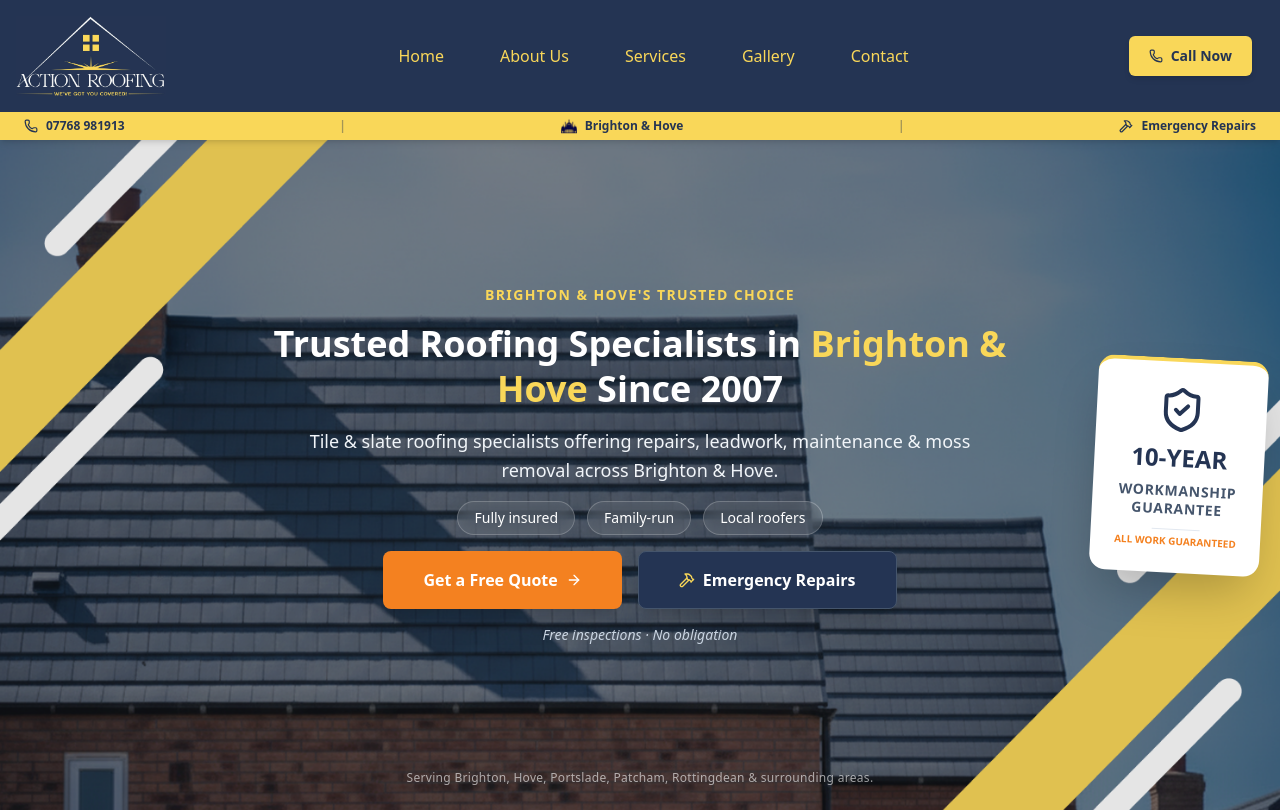
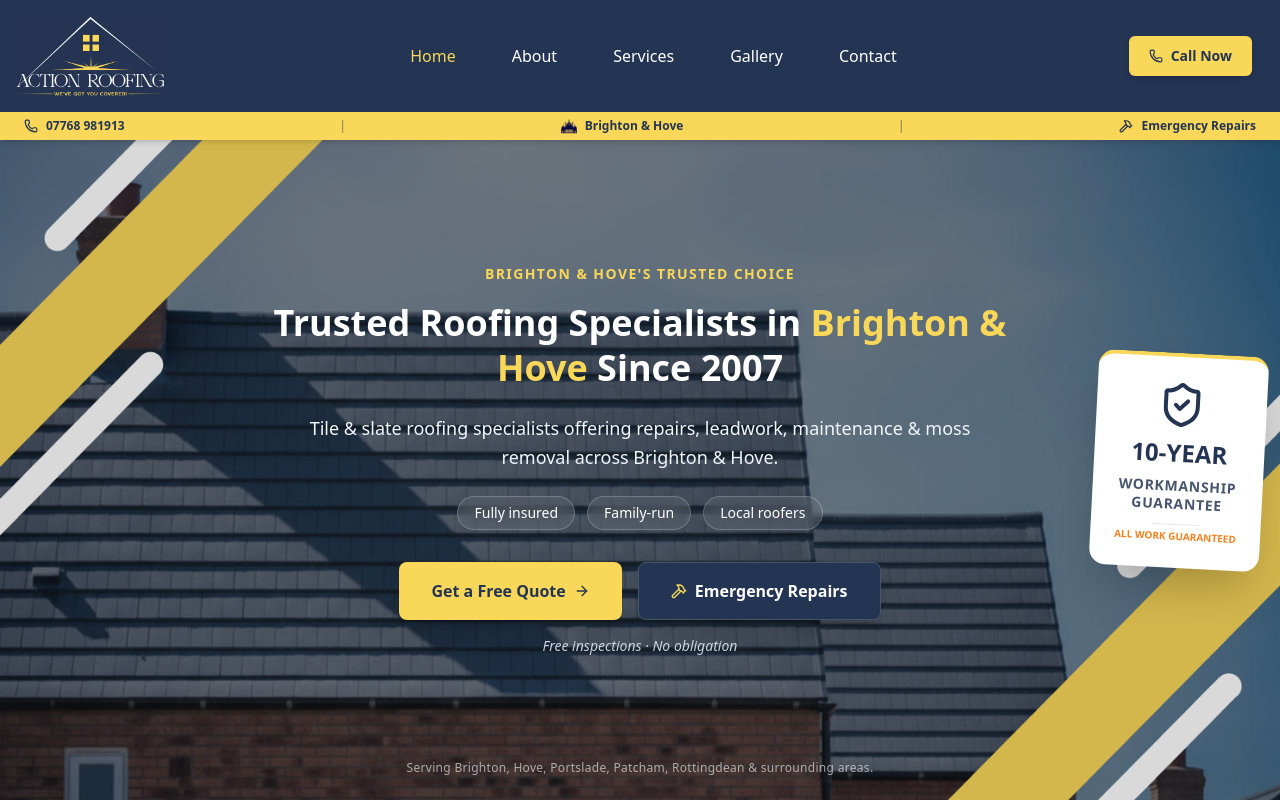
Before and after one commit to ChazzaT18/Action-Roofing, a React (Vite) app: page / in a window 1280 px wide. Shown: the top 812 px of the page. Built offline with nearby package versions, Linux system fonts and the light colour scheme.

Commit message:
lading page hero

```diff
--- a/src/App.jsx
+++ b/src/App.jsx
@@ -1,27 +1,72 @@
-import React from "react";
+import {React, useState} from "react";
 import { BrowserRouter as Router, Routes, Route } from "react-router-dom";
 import Header from "./Components/Header";
 import GetQuote from "./Components/GetQuote";
 import ContactUsPage from "./Pages/ContactUsPage";
-import GalleryPage from "./Pages/GalleryPage"
-import HomePage from "./Pages/HomePage"
-import AboutUsPage from "./Pages/AboutUsPage"
-import ServicesPage from "./Pages/ServicesPage"
+import GalleryPage from "./Pages/GalleryPage";
+import HomePage from "./Pages/HomePage";
+import AboutUsPage from "./Pages/AboutUsPage";
+import ServicesPage from "./Pages/ServicesPage";
+import { createContext } from "react";
 
+const CurrentPageContext = createContext();
 
 function App() {
+  const [currentPage, setCurrentPage] = useState("");
   return (
-    <Router>
-      <Header />
-      <Routes>
-        <Route path="/" element={<HomePage />} />
-        <Route path="/contact-us" element={<ContactUsPage />} />
-        <Route path="/about-us" element={<AboutUsPage />} />
-        <Route path="/services" element={<ServicesPage />} />
-        <Route path="/gallery" element={<GalleryPage />} />
-      </Routes>
-      <GetQuote />
-    </Router>
+    <CurrentPageContext.Provider value={{ currentPage, setCurrentPage }}>
+      <Router>
+        <Header currentPage={currentPage} setCurrentPage={setCurrentPage} />
+        <Routes>
+          <Route
+            path="/"
+            element={
+              <HomePage
+                setCurrentPage={setCurrentPage}
+                currentPage={currentPage}
+              />
+            }
+          />
+          <Route
+            path="/contact-us"
+            element={
+              <ContactUsPage
+                setCurrentPage={setCurrentPage}
+                currentPage={currentPage}
+              />
+            }
+          />
+          <Route
+            path="/about-us"
+            element={
+              <AboutUsPage
+                setCurrentPage={setCurrentPage}
+                currentPage={currentPage}
+              />
+            }
+          />
+          <Route
+            path="/services"
+            element={
+              <ServicesPage
+                setCurrentPage={setCurrentPage}
+                currentPage={currentPage}
+              />
+            }
+          />
+          <Route
+            path="/gallery"
+            element={
+              <GalleryPage
+                setCurrentPage={setCurrentPage}
+                currentPage={currentPage}
+              />
+            }
+          />
+        </Routes>
+        <GetQuote />
+      </Router>
+    </CurrentPageContext.Provider>
   );
 }
 
--- a/src/Components/Header.jsx
+++ b/src/Components/Header.jsx
@@ -1,8 +1,8 @@
 import { useState, useEffect } from "react";
-import { Hammer, Phone, X, Menu } from "lucide-react"; // Added X and Menu icons
-import { Link, useLocation } from "react-router-dom"; // Added useLocation to close menu on navigation
+import { Hammer, Phone, X, Menu } from "lucide-react";
+import { Link, useLocation } from "react-router-dom";
 
-const Header = () => {
+const Header = ({currentPage, setCurrentPage}) => {
   const [isVisible, setIsVisible] = useState(true);
   const [lastScrollY, setLastScrollY] = useState(0);
   const [isScrolled, setIsScrolled] = useState(false);
@@ -45,7 +45,7 @@ const Header = () => {
 
   const navLinks = [
     { name: "Home", path: "/" },
-    { name: "About Us", path: "/about-us" },
+    { name: "About", path: "/about-us" },
     { name: "Services", path: "/services" },
     { name: "Gallery", path: "/gallery" },
     { name: "Contact", path: "/contact-us" },
@@ -91,7 +91,7 @@ const Header = () => {
               <button
                 onClick={() => setIsMenuOpen(!isMenuOpen)}
                 type="button"
-                className="inline-flex items-center p-2 w-10 h-10 justify-center text-[#F9D759] rounded-lg md:hidden hover:bg-slate-800 focus:outline-none transition-colors"
+                className="inline-flex items-center p-2 w-10 h-10 justify-center text-white rounded-lg md:hidden hover:bg-slate-800 focus:outline-none transition-colors"
               >
                 <span className="sr-only">Open main menu</span>
                 {isMenuOpen ? <X size={32} /> : <Menu size={32} />}
@@ -108,7 +108,7 @@ const Header = () => {
                   >
                     <Link
                       to={item.path}
-                      className="nav-link-hover block px-3 text-[#F9D759] hover:text-white transition-colors duration-200"
+                      className={`block px-3 transition-colors duration-200 ${currentPage === item.name.toLowerCase()? "text-yellow" : "text-white nav-link-hover"}`}
                     >
                       {item.name}
                     </Link>
@@ -121,7 +121,7 @@ const Header = () => {
 
         {/* 2. MOBILE SLIDE-DOWN MENU */}
         <div
-          className={`absolute w-full bg-[#2c3a55] border-y-2 border-[#F9D759] transition-all duration-500 ease-in-out z-30 md:hidden ${
+          className={`absolute w-full bg-[#565656] border-y-2 border-[#F9D759] transition-all duration-500 ease-in-out z-30 md:hidden ${
             isMenuOpen
               ? "translate-y-0"
               : "-translate-y-full pointer-events-none shadow-xl"
@@ -132,7 +132,7 @@ const Header = () => {
               <li key={item.name}>
                 <Link
                   to={item.path}
-                  className="block text-xl text-white active:text-[#F9D759] py-2"
+                  className={`block text-xl ${currentPage === item.name.toLocaleLowerCase()? "text-[#F9D759]" : "text-white"} py-2`}
                 >
                   {item.name}
                 </Link>
--- a/src/Pages/AboutUsPage.jsx
+++ b/src/Pages/AboutUsPage.jsx
@@ -1,7 +1,11 @@
-const AboutUsPage = () => {
- return (
-<h1 className="text-3xl">About Us</h1>
- )
-}
+import { useEffect } from "react";
 
-export default AboutUsPage
+const AboutUsPage = ({ setCurrentPage, currentPage }) => {
+  useEffect(() => {
+    setCurrentPage("about");
+    window.scrollTo(0, 0);
+  }, [setCurrentPage]);
+  return <h1 className="text-3xl">About Us</h1>;
+};
+
+export default AboutUsPage;
--- a/src/Pages/ContactUsPage.jsx
+++ b/src/Pages/ContactUsPage.jsx
@@ -1,7 +1,11 @@
-const ContactUsPage = () => {
- return (
-<h1 className="text-3xl">Contact Us</h1>
- )
-}
+import { useEffect } from "react";
 
-export default ContactUsPage
+const ContactUsPage = ({ setCurrentPage, currentPage }) => {
+  useEffect(() => {
+    setCurrentPage("contact");
+    window.scrollTo(0, 0);
+  }, [setCurrentPage]);
+  return <h1 className="text-3xl">Contact Us</h1>;
+};
+
+export default ContactUsPage;
--- a/src/Pages/GalleryPage.jsx
+++ b/src/Pages/GalleryPage.jsx
@@ -1,7 +1,11 @@
-const GalleryPage = () => {
- return (
-<h1 className="text-3xl">Gallery</h1>
- )
-}
+import { useEffect } from "react";
 
-export default GalleryPage
+const GalleryPage = ({ setCurrentPage, currentPage }) => {
+  useEffect(() => {
+    setCurrentPage("gallery");
+    window.scrollTo(0, 0);
+  }, [setCurrentPage]);
+  return <h1 className="text-3xl">Gallery</h1>;
+};
+
+export default GalleryPage;
--- a/src/Pages/HomePage.jsx
+++ b/src/Pages/HomePage.jsx
@@ -1,29 +1,39 @@
 import { Hammer, ArrowRight, ShieldCheck } from "lucide-react";
+import { useEffect } from "react";
+import { Link } from "react-router-dom";
 
-const HomePage = () => {
+const HomePage = ({ setCurrentPage, currentPage }) => {
+
+  useEffect(() => {
+    setCurrentPage("home");
+    window.scrollTo(0, 0);
+  }, [setCurrentPage]);
+
   return (
-    <main className="relative h-[calc(100vh-110px)] mt-[-20px] w-full">
-      {/* Hero Section Container */}
-      <div className="relative w-full overflow-hidden h-full flex items-center justify-center">
+    <main className="relative w-full mt-[-30px] md:mt-[-20px]">
+      {/* HERO SECTION CONTAINER
+        - justify-center will now work perfectly because the bottom line is absolute
+      */}
+      <div className="relative w-full flex flex-col min-h-[calc(100vh-126px)] sm:min-h-[calc(100vh-116px)] md:min-h-[calc(100vh-120px)] items-center justify-center overflow-hidden">
         <img
-          className="h-full w-full object-cover object-center"
+          className="absolute inset-0 w-full h-full object-cover object-center"
           src="/images/Frame 2.png"
           alt="Action Roofing Brighton - Specialists Since 2007"
         />
 
-        {/* Dark Overlay for text readability */}
-        <div className="absolute inset-0 h-full bg-black/10" />
+        {/* Dark Overlay */}
+        <div className="absolute inset-0 bg-black/15" />
 
-        {/* Content Overlay */}
-        <div className="absolute inset-0 flex h-full items-center justify-center px-4">
-          <div className="max-w-screen-xl h-full w-full grid grid-cols-1 lg:grid-cols-12 gap-8 ">
+        {/* Main Content Grid */}
+        <div className="relative z-10 w-full max-w-screen-xl px-4 py-10">
+          <div className="grid grid-cols-1 lg:grid-cols-12 gap-8 items-center">
             {/* Center Column: Primary Content */}
-            <div className="lg:col-span-8 lg:col-start-3 text-white flex h-full flex-col justify-center gap-4 items-center text-center">
-              <div className="">
-                <p className="text-[#F9D759] font-bold mb-4 tracking-widest uppercase text-sm">
+            <div className="lg:col-span-8 lg:col-start-3 text-white flex flex-col justify-center gap-6 items-center text-center">
+              <div className="space-y-4">
+                <p className="text-[#F9D759] font-bold tracking-widest uppercase text-xs sm:text-sm">
                   Brighton & Hove's Trusted Choice
                 </p>
-                <h1 className="text-3xl md:text-3xl lg:text-4xl font-extrabold leading-tight max-w-4xl">
+                <h1 className="text-3xl md:text-3xl lg:text-4xl font-extrabold leading-tight max-w-3xl">
                   Trusted Roofing Specialists in{" "}
                   <span className="text-[#F9D759]">Brighton & Hove</span> Since
                   2007
@@ -35,7 +45,7 @@ const HomePage = () => {
                 maintenance & moss removal across Brighton & Hove.
               </p>
 
-              {/* Centered Feature Badges */}
+              {/* Feature Badges */}
               <div className="flex flex-wrap justify-center gap-3 text-sm font-medium">
                 <span className="bg-white/10 px-4 py-1.5 rounded-full border border-white/20 backdrop-blur-md">
                   Fully insured
@@ -48,29 +58,28 @@ const HomePage = () => {
                 </span>
               </div>
 
-              {/* CTA Buttons Group */}
-              <div className="flex flex-col items-center">
+              {/* CTA Buttons */}
+              <div className="flex flex-col items-center pt-2">
                 <div className="flex flex-col sm:flex-row gap-4 w-full sm:w-auto">
-                  <button className="px-10 py-4 bg-[#F48120] hover:bg-[#D97010] text-white font-bold rounded-lg shadow-xl transition-all flex items-center justify-center gap-2 group transform hover:scale-105">
+                  <button className="px-8 py-4 bg-[#F9D759] hover:bg-[#D97010] text-[#243453] font-bold rounded-lg shadow-xl transition-all flex items-center justify-center gap-2 group transform hover:scale-105">
                     Get a Free Quote
                     <ArrowRight
                       size={16}
                       className="group-hover:translate-x-1 transition-transform"
                     />
                   </button>
-                  <button className="px-10 py-4 bg-[#243453] hover:bg-slate-800 text-white border border-slate-600 font-bold rounded-lg shadow-xl transition-all flex items-center justify-center gap-2 transform hover:scale-105">
+                  <button className="px-8 py-4 bg-[#243453] hover:bg-slate-800 text-white border border-slate-600 font-bold rounded-lg shadow-xl transition-all flex items-center justify-center gap-2 transform hover:scale-105">
                     <Hammer size={16} className="text-[#F9D759]" />
                     Emergency Repairs
                   </button>
                 </div>
-                {/* Microcopy */}
-                <p className="mt-4 text-sm text-slate-300 italic">
+                <p className="mt-4 text-xs sm:text-sm text-slate-300 italic">
                   Free inspections · No obligation
                 </p>
               </div>
             </div>
 
-            {/* Right Side: Guarantee Badge (Desktop Only) */}
+            {/* Right Side: Guarantee Badge */}
             <div className="hidden lg:flex lg:col-span-2 justify-end items-center">
               <div className="bg-white p-6 rounded-2xl shadow-2xl flex flex-col items-center text-center space-y-2 border-t-4 border-[#F9D759] transform rotate-3 hover:rotate-0 transition-transform duration-500 cursor-default">
                 <ShieldCheck size={48} className="text-[#243453]" />
@@ -89,22 +98,22 @@ const HomePage = () => {
           </div>
         </div>
 
-        {/* Service Area Line - Positioned at bottom of viewport */}
-        <div className="absolute bottom-6 w-full text-center">
-          <p className="text-white/60 text-xs font-medium tracking-wide">
+        {/* SERVICE AREA LINE
+          - Changed to absolute so it doesn't push the flex content up
+        */}
+        <div className="absolute bottom-6 z-10 w-full text-center hidden sm:block">
+          <p className="text-white/60 text-[10px] sm:text-xs font-medium tracking-wide">
             Serving Brighton, Hove, Portslade, Patcham, Rottingdean &
             surrounding areas.
           </p>
         </div>
       </div>
 
-      {/* Content Below the Fold */}
-      <section className="bg-white py-20 px-4 md:px-10">
+      <section className="bg-white py-20 h-[150vh] px-4 md:px-10">
         <div className="max-w-screen-xl mx-auto">
           <h2 className="text-3xl font-bold text-[#243453] border-l-4 border-[#F9D759] pl-4">
             Our Professional Roofing Services
           </h2>
-          {/* Add your service cards here */}
         </div>
       </section>
     </main>
--- a/src/Pages/ServicesPage.jsx
+++ b/src/Pages/ServicesPage.jsx
@@ -1,7 +1,12 @@
-const ServicesPage = () => {
- return (
-<h1 className="text-3xl">Services</h1>
- )
-}
+import { useEffect } from "react";
 
-export default ServicesPage
+const ServicesPage = ({ setCurrentPage, currentPage }) => {
+  useEffect(() => {
+    setCurrentPage("services");
+    window.scrollTo(0, 0);
+  }, [setCurrentPage]);
+
+  return <h1 className="text-3xl">Services</h1>;
+};
+
+export default ServicesPage;
```
Also changed, not shown: src/Components/GetQuote.jsx (+31 -7 lines).
